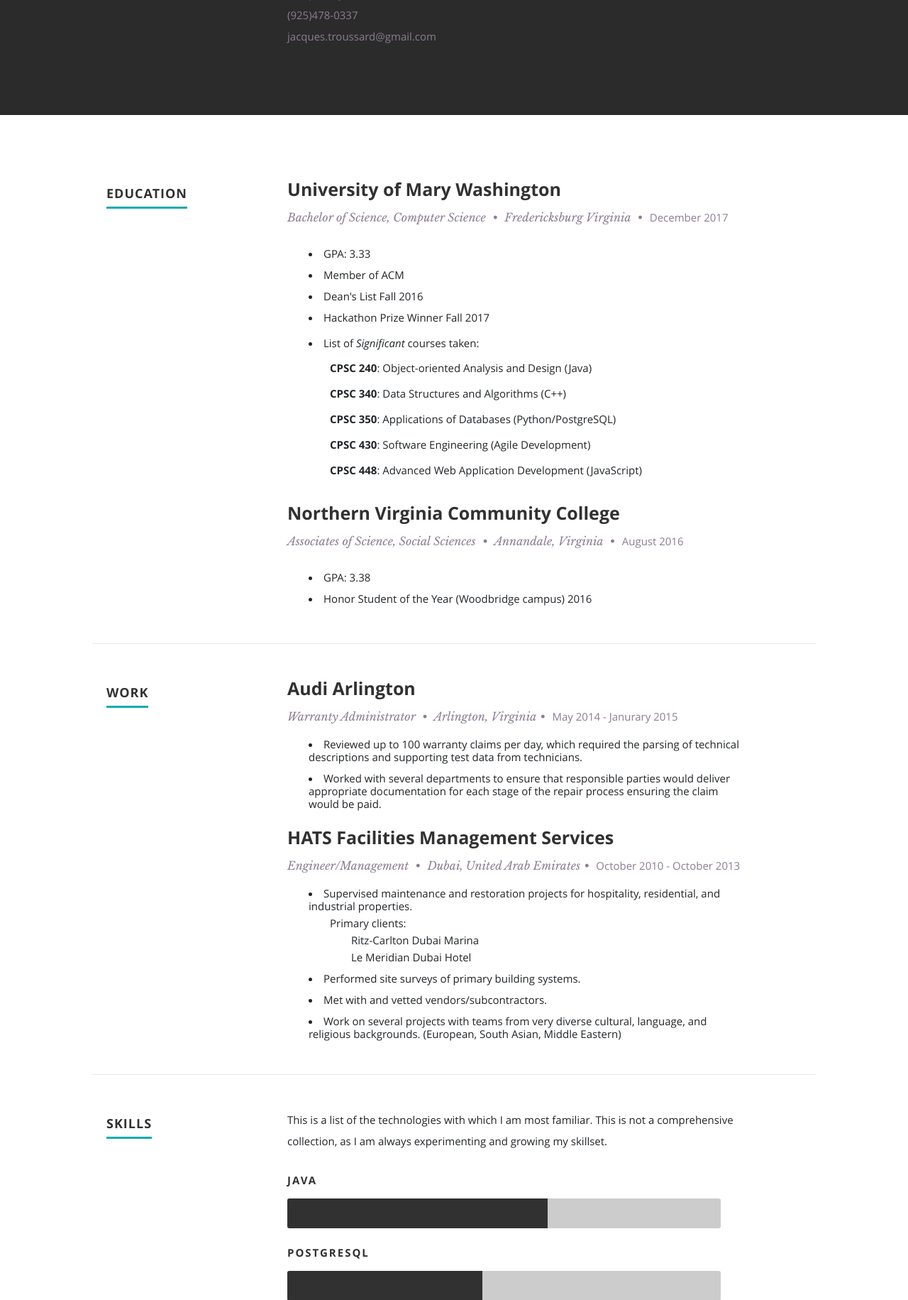
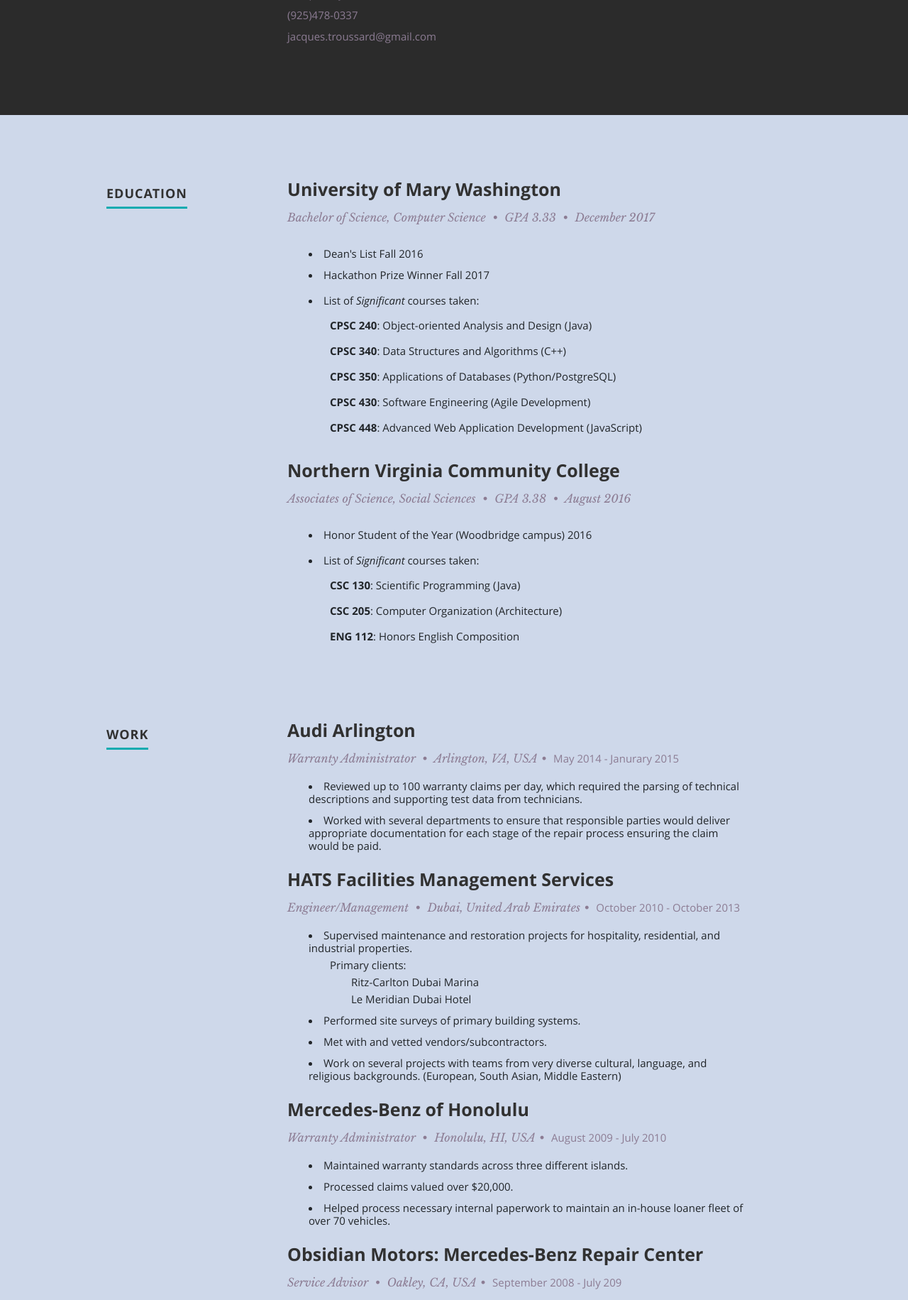
Before and after one commit to jtroussard/e-portfolio, a Python web app: template app/templates/index.html in a window 1280 px wide. Shown: the part 1082-2913 px from the top of the page at 71% size. Run offline with Jinja, Linux system fonts and the light colour scheme; the template is opened without the code that fills it: most values are stand-ins (such as "Sample title", 1, 10 or a date in 2020); form fields are guessed from the names that the template uses; some libraries are stand-ins or nearby versions.

Commit message:
gave background color to resume section, filled in more work exp

```diff
--- a/app/static/css/layout.css
+++ b/app/static/css/layout.css
@@ -236,7 +236,7 @@
 /* ------------------------------------------------------------------ */
 
 #resume {
-   background: #fff;
+   background: #ced8ea;
    padding-top: 90px;
    padding-bottom: 72px;
    overflow: hidden;
@@ -264,7 +264,6 @@
 .education, .work {
    margin-bottom: 48px;
    padding-bottom: 24px;
-   border-bottom: 1px solid #E8E8E8;
 }
 #resume .info {
    font: 16px/24px 'librebaskerville-italic', serif;
--- a/app/templates/index.html
+++ b/app/templates/index.html
@@ -74,12 +74,10 @@
           <div class="row item">
             <div class="twelve columns">
               <h3>University of Mary Washington</h3>
-              <p class="info">Bachelor of Science, Computer Science <span>&bull;</span> Fredericksburg Virginia <span>&bull;</span> <em class="date">December 2017</em>
+              <p class="info">Bachelor of Science, Computer Science <span>&bull;</span> GPA 3.33 <span>&bull;</span> <em class="info">December 2017</em>
             </p>
             <p>
               <ul class="disc">
-                <li>GPA: 3.33</li>
-                <li>Member of ACM</li>
                 <li>Dean's List Fall 2016</li>
                 <li>Hackathon Prize Winner Fall 2017</li>
                 <li>List of <em>Significant</em> courses taken:
@@ -98,12 +96,17 @@
         <div class="row item">
           <div class="twelve columns">
             <h3>Northern Virginia Community College</h3>
-            <p class="info">Associates of Science, Social Sciences <span>&bull;</span> Annandale, Virginia <span>&bull;</span> <em class="date">August 2016</em>
+            <p class="info">Associates of Science, Social Sciences <span>&bull;</span> GPA 3.38 <span>&bull;</span> <em class="info">August 2016</em>
           </p>
           <p>
             <ul class="disc">
-              <li>GPA: 3.38</li>
               <li>Honor Student of the Year (Woodbridge campus) 2016</li>
+              <li>List of <em>Significant</em> courses taken:
+                <ul>
+                  <li><strong>CSC 130</strong>: Scientific Programming (Java)</li>
+                  <li><strong>CSC 205</strong>: Computer Organization (Architecture)</li>
+                  <li><strong>ENG 112</strong>: Honors English Composition</li>
+                </ul>
               </ul>
             </p>
           </div>
@@ -118,7 +121,7 @@
         <div class="row item">
           <div class="twelve columns">
             <h3>Audi Arlington</h3>
-          <p class="info">Warranty Administrator <span>&bull;</span> Arlington, Virginia<span>&bull;</span> <em class="date">May 2014 - Janurary 2015</em></p>
+            <p class="info">Warranty Administrator <span>&bull;</span> Arlington, VA, USA<span>&bull;</span> <em class="date">May 2014 - Janurary 2015</em></p>
             <ul class="disc">
               <li>Reviewed up to 100 warranty claims per day, which required the parsing of technical descriptions and supporting test data from technicians.</li>
               <li>Worked with several departments to ensure that responsible parties would deliver appropriate documentation for each stage of the repair process ensuring the claim would be paid.</li>
@@ -143,6 +146,30 @@
               <li>Performed site surveys of primary building systems.</li>
               <li>Met with and vetted vendors/subcontractors.</li>
               <li>Work on several projects with teams from very diverse cultural, language, and religious backgrounds. (European, South Asian, Middle Eastern)</li>
+            </ul>
+          </div>
+        </div>
+        <div class="row item">
+          <div class="twelve columns">
+            <h3>Mercedes-Benz of Honolulu</h3>
+            <p class="info">Warranty Administrator <span>&bull;</span> Honolulu, HI, USA<span>&bull;</span> <em class="date">August 2009 - July 2010</em></p>
+            <ul class="disc">
+              <li>Maintained warranty standards across three different islands.</li>
+              <li>Processed claims valued over $20,000.</li>
+              <li>Helped process necessary internal paperwork to maintain an in-house loaner fleet of over 70 vehicles.</li>
+            </ul>
+          </div>
+        </div>
+        <div class="row item">
+          <div class="twelve columns">
+            <h3>Obsidian Motors: Mercedes-Benz Repair Center</h3>
+            <p class="info">Service Advisor <span>&bull;</span> Oakley, CA, USA<span>&bull;</span> <em class="date">September 2008 - July 209</em></p>
+            <ul class="disc">
+              <li>Met with repair shop clients to ascertain needs and plan service work. Explained services for repairs and outlined costs.</li>
+              <li>Coordinated with staff and clients for shuttle rides and loaner vehicles.</li>
+              <li>Sold any additional services/repairs if necessary.</li>
+              <li>Managed claims with insurance and third party warranty companies.</li>
+              <li>Maintained on-line parts sales website and operations.</li>
             </ul>
           </div>
         </div>
```
Lines whose indentation alone changed are shown as unchanged.
